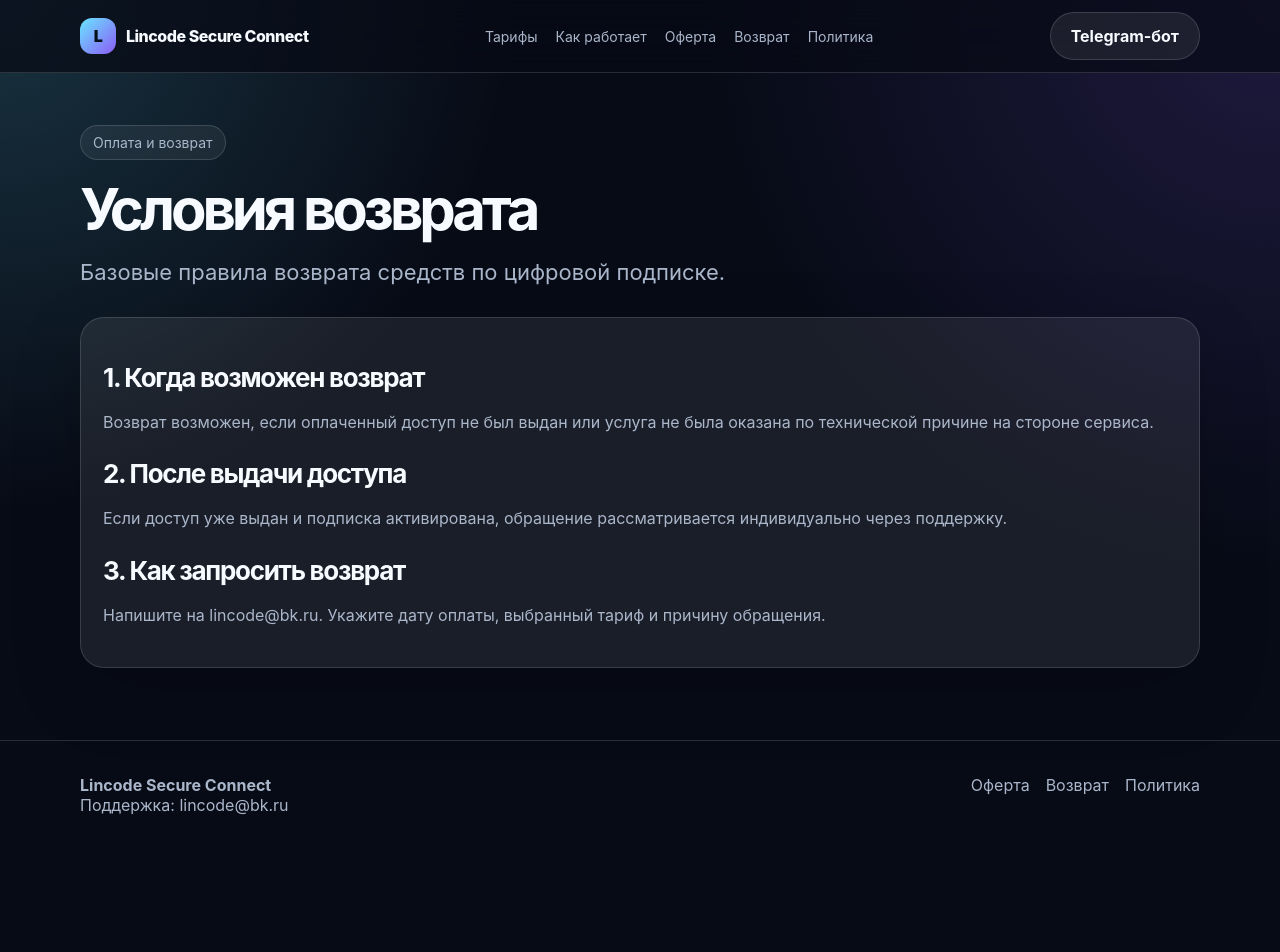
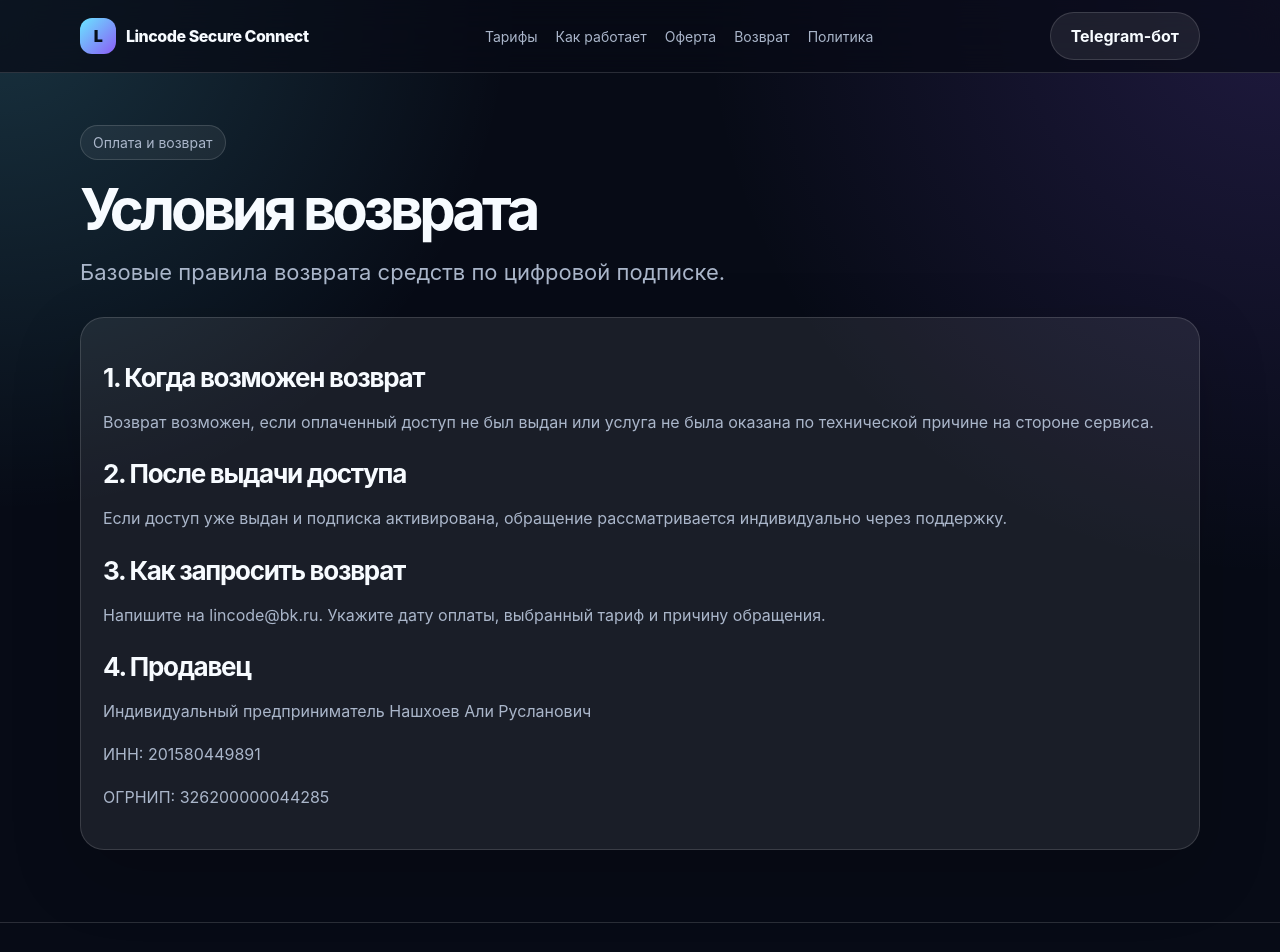
Before and after one commit to linkoln-1/vpn-lending, a Next.js app: page /refund in a window 1280 px wide. Shown: the top 952 px of the page. Before the commit the page ends 849 px from the top, so only its background shows below. Built offline with nearby package versions, Linux system fonts and the light colour scheme.

Commit message:
Show seller registration details in refund policy

```diff
--- a/app/refund/page.jsx
+++ b/app/refund/page.jsx
@@ -23,6 +23,10 @@ export default function RefundPage() {
             <p>Если доступ уже выдан и подписка активирована, обращение рассматривается индивидуально через поддержку.</p>
             <h2>3. Как запросить возврат</h2>
             <p>Напишите на {site.supportEmail}. Укажите дату оплаты, выбранный тариф и причину обращения.</p>
+            <h2>4. Продавец</h2>
+            <p>{site.seller.status} {site.seller.fullName}</p>
+            <p>ИНН: {site.seller.inn}</p>
+            <p>ОГРНИП: {site.seller.ogrnip}</p>
           </section>
         </div>
       </main>
```
